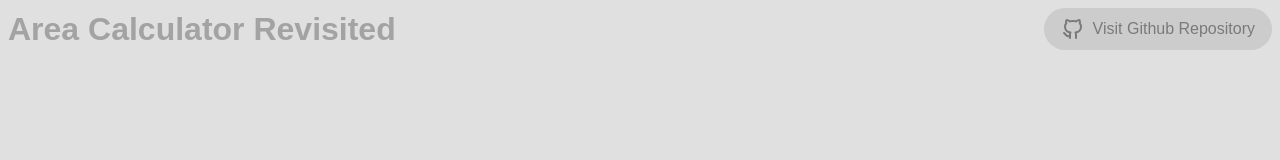
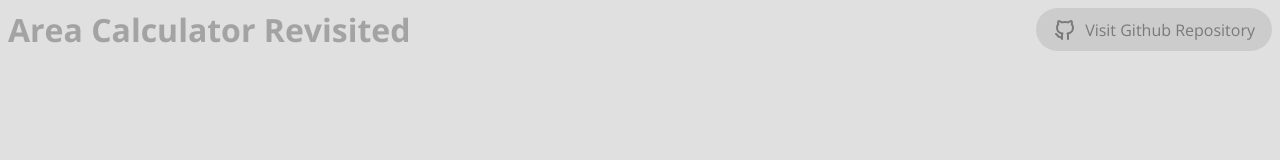
Before and after one commit to hildergill/area-calculator-revisited, a React (Vite) app: page / in a window 1280 px wide. Shown: the top 160 px of the page. Built offline with nearby package versions, Linux system fonts and the light colour scheme.

Commit message:
Added the main font

```diff
--- a/src/styles/common.scss
+++ b/src/styles/common.scss
@@ -1,7 +1,9 @@
 @use "./constants.scss";
 
+@import url("https://fonts.googleapis.com/css2?family=Open+Sans:wght@400;700&display=swap");
+
 :root {
-	font-family: sans-serif;
+	font-family: "Open Sans", sans-serif;
 }
 
 * {
```
